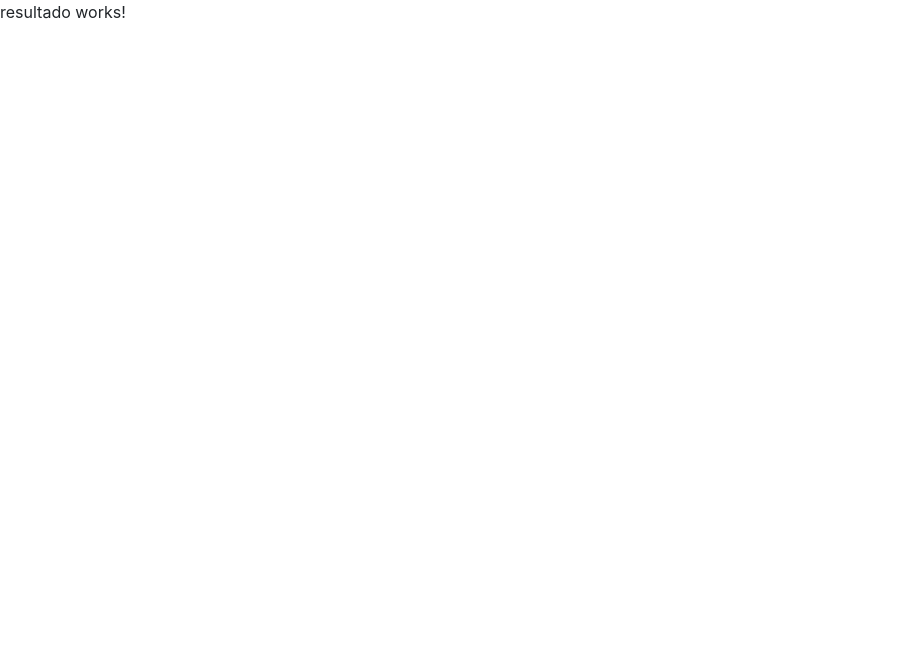
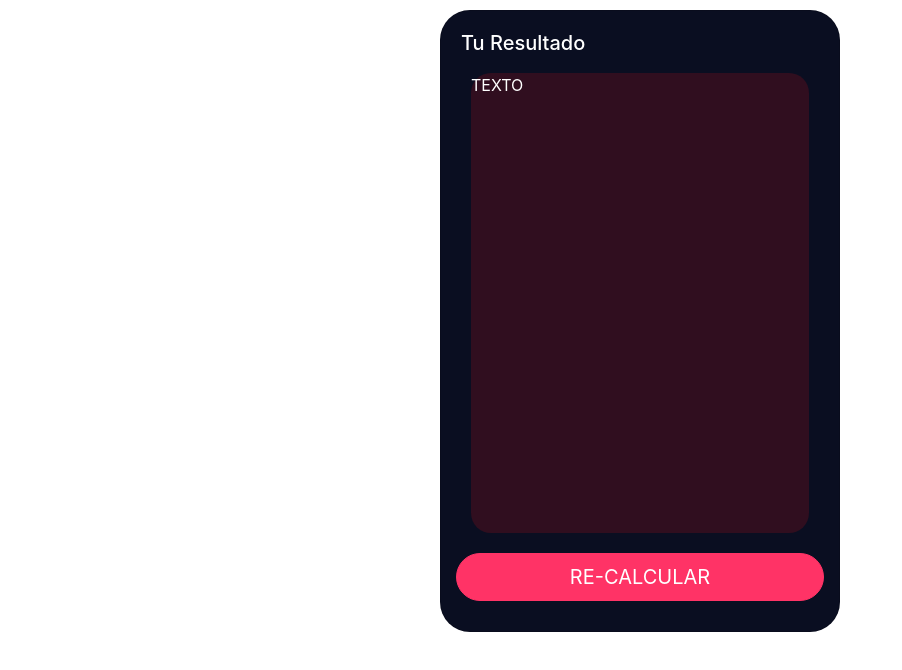
Before and after one commit to truizdiaz/BMICalculator, an Angular app: page /resultado in a window 1280 px wide. Shown: the top 670 px of the page, without its empty margins (0-902 px from the left). Built offline with nearby package versions, Linux system fonts and the light colour scheme.

Commit message:
Resultado Component Maquetacion

```diff
--- a/src/app/inicio/inicio.component.ts
+++ b/src/app/inicio/inicio.component.ts
@@ -1,4 +1,5 @@
 import { Component, OnInit } from '@angular/core';
+import { Router } from '@angular/router';
 
 @Component({
   selector: 'app-inicio',
@@ -11,7 +12,7 @@ export class InicioComponent implements OnInit {
   altura = 170;
   sexo = 'Masculino';
 
-  constructor() { }
+  constructor(private router: Router) { }
 
   ngOnInit(): void {
   }
@@ -31,7 +32,7 @@ export class InicioComponent implements OnInit {
 
   calcular(): void {
     const BMI = this.peso / Math.pow(this.altura / 100, 2);
-    console.log(BMI.toFixed(1));
+    this.router.navigate(['resultado']);
   }
 
 
--- a/src/app/resultado/resultado.component.css
+++ b/src/app/resultado/resultado.component.css
@@ -0,0 +1,28 @@
+.card {
+    padding: 20px;
+    border-radius: 30px;
+    background-color: #0A0E21;
+}
+
+h5, p {
+    color: white;
+}
+
+.fondo-item {
+    background-color: #FF111328;
+    border-radius: 20px;
+    height: 100%;
+}
+
+.alturaCaja {
+    height: 480px;
+}
+.row {
+    padding: 10px;
+}
+
+.btn-color {
+    background-color: #FF3366;
+    border-color: #FF3366;
+    border-radius: 25px;
+}
--- a/src/app/resultado/resultado.component.html
+++ b/src/app/resultado/resultado.component.html
@@ -1 +1,17 @@
-<p>resultado works!</p>
+<div class="row">
+    <div class="col-md-4 offset-md-4">
+        <div class="card">
+            <h5>Tu Resultado</h5>
+            <div class="row alturaCaja">
+                <div class="col-12">
+                    <div class="fondo-item">
+                        <p>TEXTO</p>
+                    </div>
+                </div>
+            </div>
+            <div class="row">
+                <button class="btn btn-primary btn-lg btn-block btn-color">RE-CALCULAR</button>
+            </div>
+        </div>
+    </div>
+</div>
```
